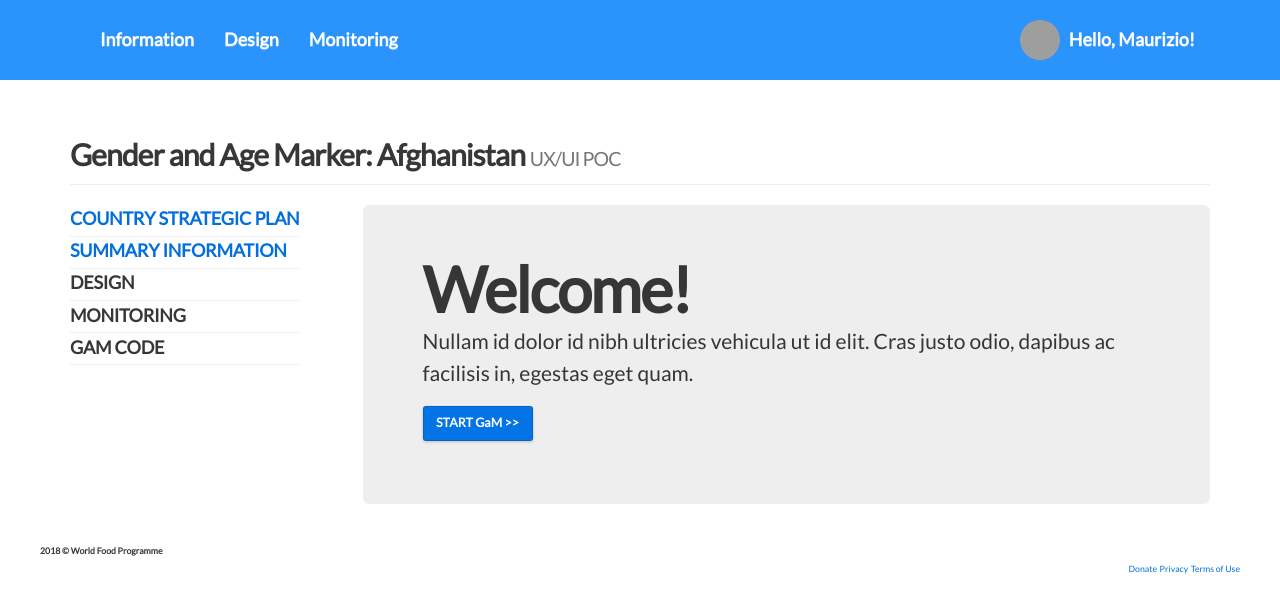
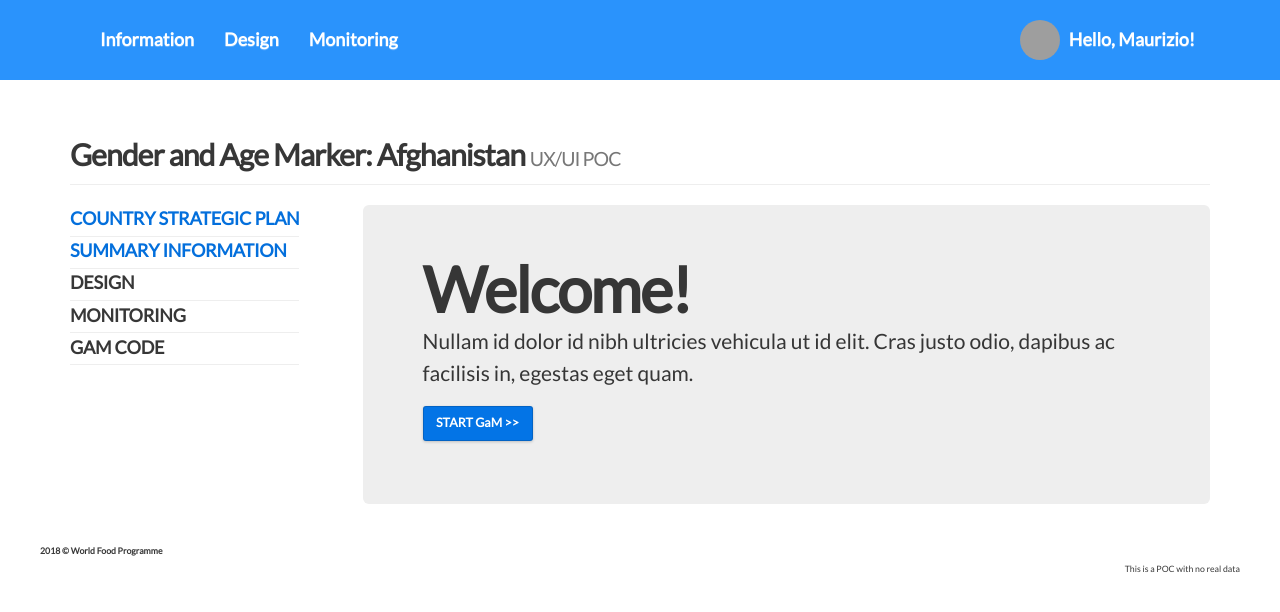
Before and after one commit to vivamau/gam, a React (Create React App) app: page / in a window 1280 px wide. Shown: the top 612 px of the page. Built offline with nearby package versions, Linux system fonts and the light colour scheme; grey boxes are pictures that could not be loaded.

Commit message:
footer html changed

```diff
--- a/src/js/components/Footer/index.js
+++ b/src/js/components/Footer/index.js
@@ -10,9 +10,7 @@ const FormHeader = (props) => {
                     </div>
                     <div className="wfp-u-1 wfp-u-md-2-3 tc tr-md">
                         <ul className="nl fs6 mv2 pa0">
-                        <li className="dib ma0 ml1"><a href="#">Donate</a></li>
-                        <li className="dib ma0 ml1"><a href="#">Privacy</a></li>
-                        <li className="dib ma0 ml1"><a href="#">Terms of Use</a></li>
+                        <li className="dib ma0 ml1">This is a POC with no real data</li>
                         </ul>
                     </div>
                 </div>
```
Also changed, not shown: 6 other files (tests, documents, lock files or other folders).
